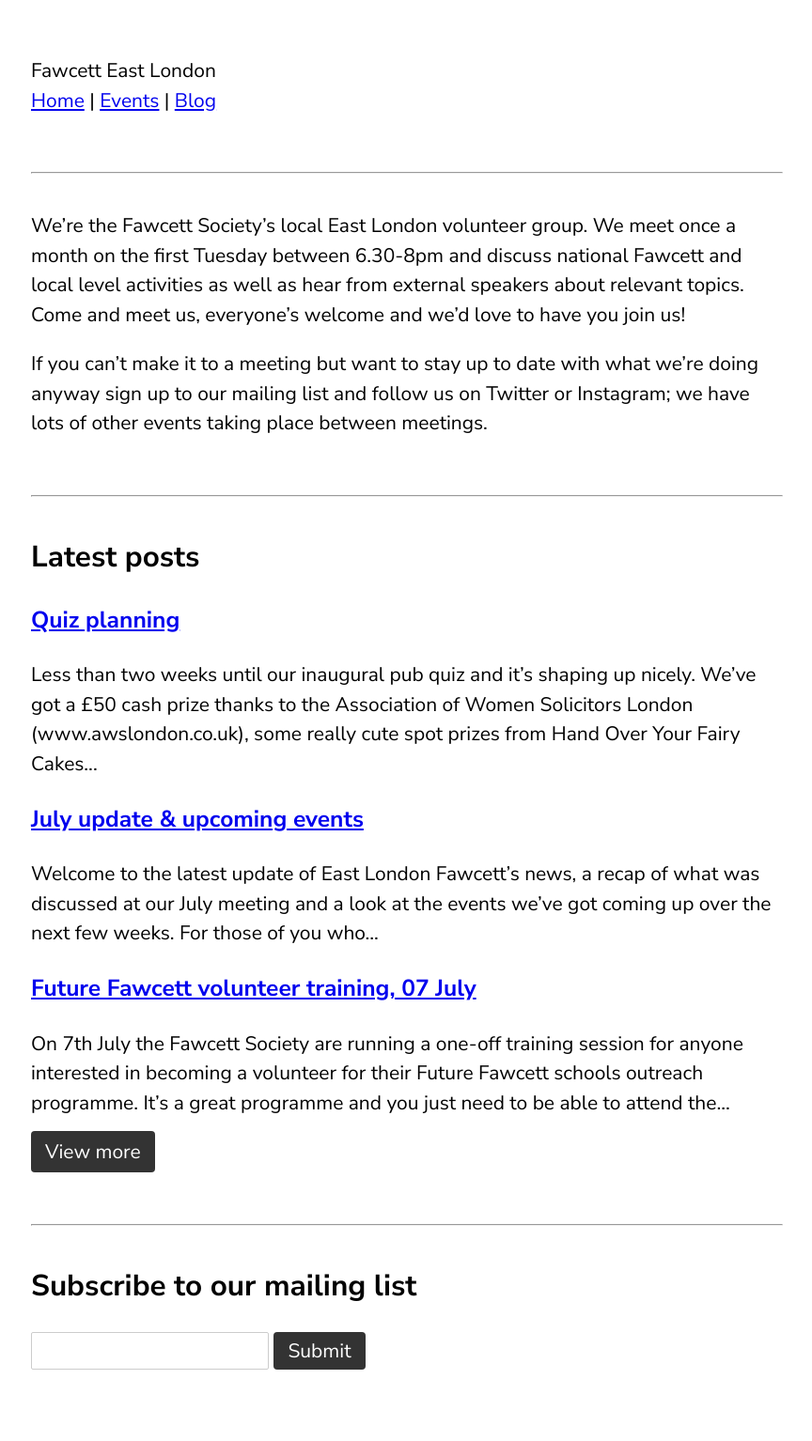
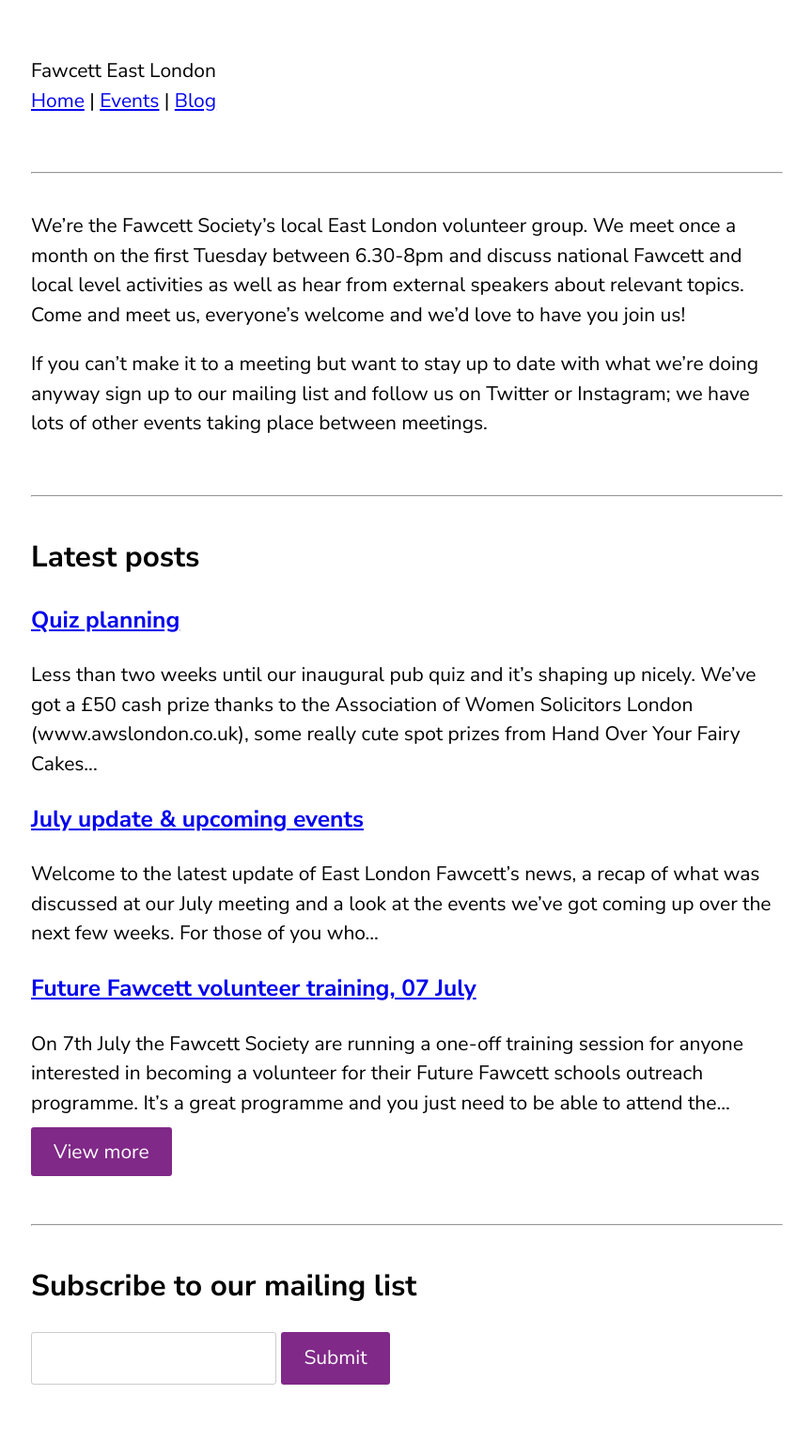
Before and after one commit to fawcetteastlondon/fawcetteastlondon, a Jekyll site: the page built from index.md, in a window 1280 px wide. Shown: the whole page at 94% size, without its empty margins (207-1071 px from the left). Built offline with Jekyll 4.4.1, drawn with Linux system fonts in a browser that asks for light colours; a script that is not in the unit is left out.

Commit message:
Better buttons

```diff
--- a/_sass/_atoms.scss
+++ b/_sass/_atoms.scss
@@ -3,21 +3,24 @@
     appearance: none;
     font-size: inherit;
     font-family: inherit;
-    padding: 7px;
-    border-radius: 2px;
+    line-height: inherit;
+    padding: 11px; // Minus border
+    border-radius: 3px;
     border: 1px solid #ccc;
+    box-sizing: border-box;
 }
 
 .button {
     -webkit-appearance: none;
     appearance: none;
-    padding: 8px 15px;
+    padding: 12px 24px;
     font-size: inherit;
     font-family: inherit;
+    line-height: inherit;
     border: none;
     appearance: none;
-    border-radius: 4px;
-    background: #333;
+    border-radius: 3px;
+    background: #802988;
     color: white;
     text-decoration: none;
 }
```
